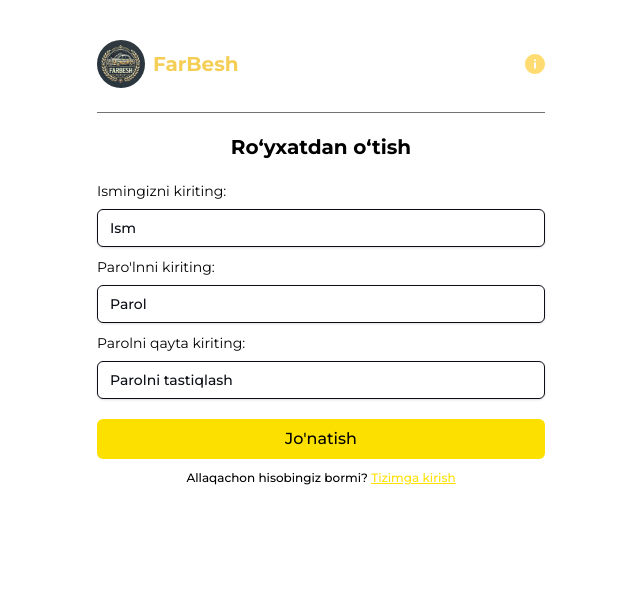
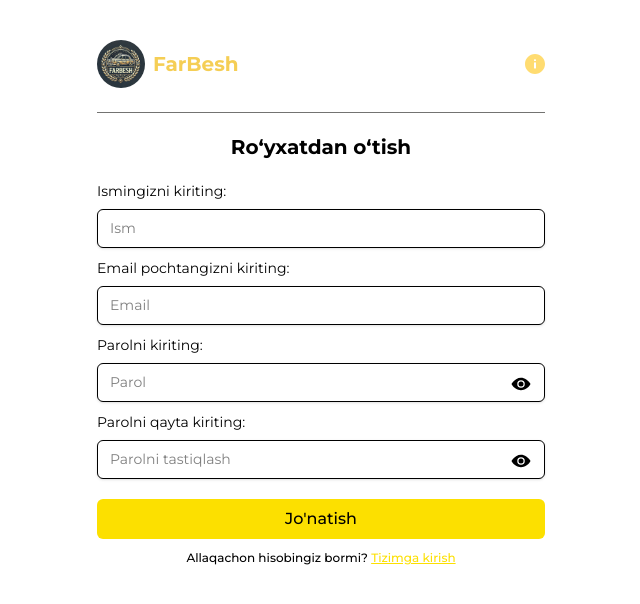
Before and after one commit to MuminovMuslimbek/Farbesh, a React (Vite) app: page /register in a window 1280 px wide. Shown: the top 604 px of the page, without its empty margins (319-959 px from the left). Built offline with nearby package versions, Linux system fonts and the light colour scheme.

Commit message:
Register page yakunlandi

```diff
--- a/src/pages/Register.jsx
+++ b/src/pages/Register.jsx
@@ -1,40 +1,160 @@
-import React from 'react'
-import Header from '../components/Header';
-import { Link } from 'react-router-dom';
+import React, { useState } from "react";
+import Header from "../components/Header";
+import { Link, useNavigate } from "react-router-dom";
+import axios from "axios";
+import Cookies from "js-cookie"
+import { IoEye, IoEyeOff } from "react-icons/io5";
 
 function Register() {
+  const [show1, setShow1] = useState(true);
+  const [show2, setShow2] = useState(true);
+  const [username, setUsername] = useState("");
+  const [email, setEmail] = useState("")
+  const [password, setPassword] = useState("");
+  const [repassword, setRepassword] = useState("");
+  const [error, setError] = useState("");
+  const [loading, setLoading] = useState(false); // Loading holatini qo'shamiz
+
+  const navigate = useNavigate()
+
+  const handleSubmit = (e) => {
+    e.preventDefault();
+
+    // Parollarni taqqoslash
+    if (password !== repassword) {
+      setError("Parollar mos kelmayapti!");
+      return;
+    }
+
+    setLoading(true); // Yuborish jarayoni boshlandi
+
+    // API ga so'rov yuborish
+    axios
+      .post("https://farbesh.up.railway.app/api/auth/registration/", {
+        username:username,
+        email:email,
+        password1:password,
+        password2:repassword,
+      })
+      .then((response) => {
+        Cookies.remove("token");
+        Cookies.set("token", response.key);
+        navigate("/home");
+        // Ro'yxatdan o'tish muvaffaqiyatli bo'lsa, sahnani tozalash
+        setUsername("");
+        setEmail("");
+        setPassword("");
+        setRepassword("");
+        setError("");
+        setLoading(false); // Yuborish jarayoni tugadi
+        // Qo'shimcha harakatlar (masalan, foydalanuvchini boshqa sahifaga yo'naltirish)
+      })
+      .catch((error) => {
+        setError(
+          "Xato: " +
+            (error.response?.data?.message ||
+              "Serverda xatolik! Iltimos, birozdan song urunib koring!")
+        );
+        setLoading(false); // Yuborish jarayoni tugadi
+      });
+  };
+
   return (
-
-    <div className='relative flex flex-col items-center bg-[#fff] px-6 py-10 min-h-screen overflow-hidden font-display'>
+    <div className="relative flex flex-col items-center bg-[#fff] px-6 py-10 min-h-screen overflow-hidden font-display">
       <Header />
 
       <div className="flex flex-col justify-center items-center mt-[20px] mr-[40px] ml-[40px] w-full">
-        <h1 className='mb-[20px] font-bold text-xl text-center'>Roʻyxatdan oʻtish</h1>
-        <form className="flex flex-col gap-[10px] w-full max-w-md select-none">
-          <label className="relative flex flex-col gap-[7px] text-[14px]"> Ismingizni kiriting:
-            <input type="text" placeholder="Ism" className="bg-white shadow-sm px-3 py-2 border focus:border-[#FCE000] rounded-md outline-none focus:ring-0 w-full min-w-20 max-w-2xl font-medium text-[#0C0E16] placeholder:text-[#0C0E16] text-sm transition-all[0.4s]" />
+        <h1 className="mb-[20px] font-bold text-xl text-center">
+          Roʻyxatdan oʻtish
+        </h1>
+        <form
+          className="flex flex-col gap-[10px] w-full max-w-md select-none"
+          onSubmit={handleSubmit}
+        >
+          <label className="relative flex flex-col gap-[7px] text-[14px]">
+            {" "}
+            Ismingizni kiriting:
+            <input
+              type="text"
+              placeholder="Ism"
+              className="bg-white shadow-sm px-3 py-2 border focus:border-[#FCE000] rounded-md outline-none focus:ring-0 w-full"
+              value={username}
+              onChange={(e) => setUsername(e.target.value)}
+              required
+            />
           </label>
 
-          <label className="relative flex flex-col gap-[7px] text-[14px]"> Paro'lnni kiriting:
-            <input type="password" placeholder="Parol" className="bg-white shadow-sm px-3 py-2 border focus:border-[#FCE000] rounded-md outline-none focus:ring-0 w-full min-w-20 max-w-2xl font-medium text-[#0C0E16] placeholder:text-[#0C0E16] text-sm transition-all[0.4s]" />
+          <label className="relative flex flex-col gap-[7px] text-[14px]">
+            {" "}
+            Email pochtangizni kiriting:
+            <input
+              type="email"
+              placeholder="Email"
+              className="bg-white shadow-sm px-3 py-2 border focus:border-[#FCE000] rounded-md outline-none focus:ring-0 w-full"
+              value={email}
+              onChange={(e) => setEmail(e.target.value)}
+              required
+            />
           </label>
 
-          <label className="relative flex flex-col gap-[7px] text-[14px]"> Parolni qayta kiriting:
-            <input type="password" placeholder="Parolni tastiqlash" className="bg-white shadow-sm px-3 py-2 border focus:border-[#FCE000] rounded-md outline-none focus:ring-0 w-full min-w-20 max-w-2xl font-medium text-[#0C0E16] placeholder:text-[#0C0E16] text-sm transition-all[0.4s]" />
+          <label className="relative flex flex-col gap-[7px] text-[14px]">
+            {" "}
+            Parolni kiriting:
+            <input
+              type={show1 ? "password" : "text"}
+              placeholder="Parol"
+              className="bg-white shadow-sm px-3 py-2 border focus:border-[#FCE000] rounded-md outline-none focus:ring-0 w-full"
+              value={password}
+              onChange={(e) => setPassword(e.target.value)}
+              required
+            />
+            <div
+              onClick={() => setShow1(!show1)}
+              className="right-[14px] bottom-2 z-10 absolute cursor-pointer"
+            >
+              {show1 ? <IoEye size={20} /> : <IoEyeOff size={20} />}
+            </div>
           </label>
 
-          <button className="bg-[#FCE000] mt-[10px] px-3 py-2 rounded-md w-full max-w-2xl font-medium active:scale-95 transition-[0.3s] cursor-pointer">
-            Jo'natish
+          <label className="relative flex flex-col gap-[7px] text-[14px]">
+            {" "}
+            Parolni qayta kiriting:
+            <input
+              type={show2 ? "password" : "text"}
+              placeholder="Parolni tastiqlash"
+              className="bg-white shadow-sm px-3 py-2 border focus:border-[#FCE000] rounded-md outline-none focus:ring-0 w-full"
+              value={repassword}
+              onChange={(e) => setRepassword(e.target.value)}
+              required
+            />
+            <div
+              onClick={() => setShow2(!show2)}
+              className="right-[14px] bottom-2 z-10 absolute  cursor-pointer"
+            >
+              {show2 ? <IoEye size={20} /> : <IoEyeOff size={20} />}
+            </div>
+          </label>
+
+          {error && <p className="text-red-500">{error}</p>}
+
+          <button
+            type="submit"
+            className={`bg-[#FCE000] mt-[10px] px-3 py-2 rounded-md w-full max-w-2xl font-medium active:scale-95 transition-[0.3s] cursor-pointer ${
+              loading ? "opacity-50 cursor-not-allowed" : ""
+            }`}
+          >
+            {loading ? "Yuborilmoqda..." : "Jo'natish"}
           </button>
-          <p className='font-medium text-[12px] text-center'>Allaqachon hisobingiz bormi? <Link to={'/login'} className='text-[#FCE000] underline'>Tizimga kirish</Link></p>
+          <p className="font-medium text-[12px] text-center">
+            Allaqachon hisobingiz bormi?{" "}
+            <Link to={"/login"} className="text-[#FCE000] underline">
+              Tizimga kirish
+            </Link>
+          </p>
         </form>
-
       </div>
-
-
     </div>
-
-  )
+  );
 }
 
 export default React.memo(Register);
```
